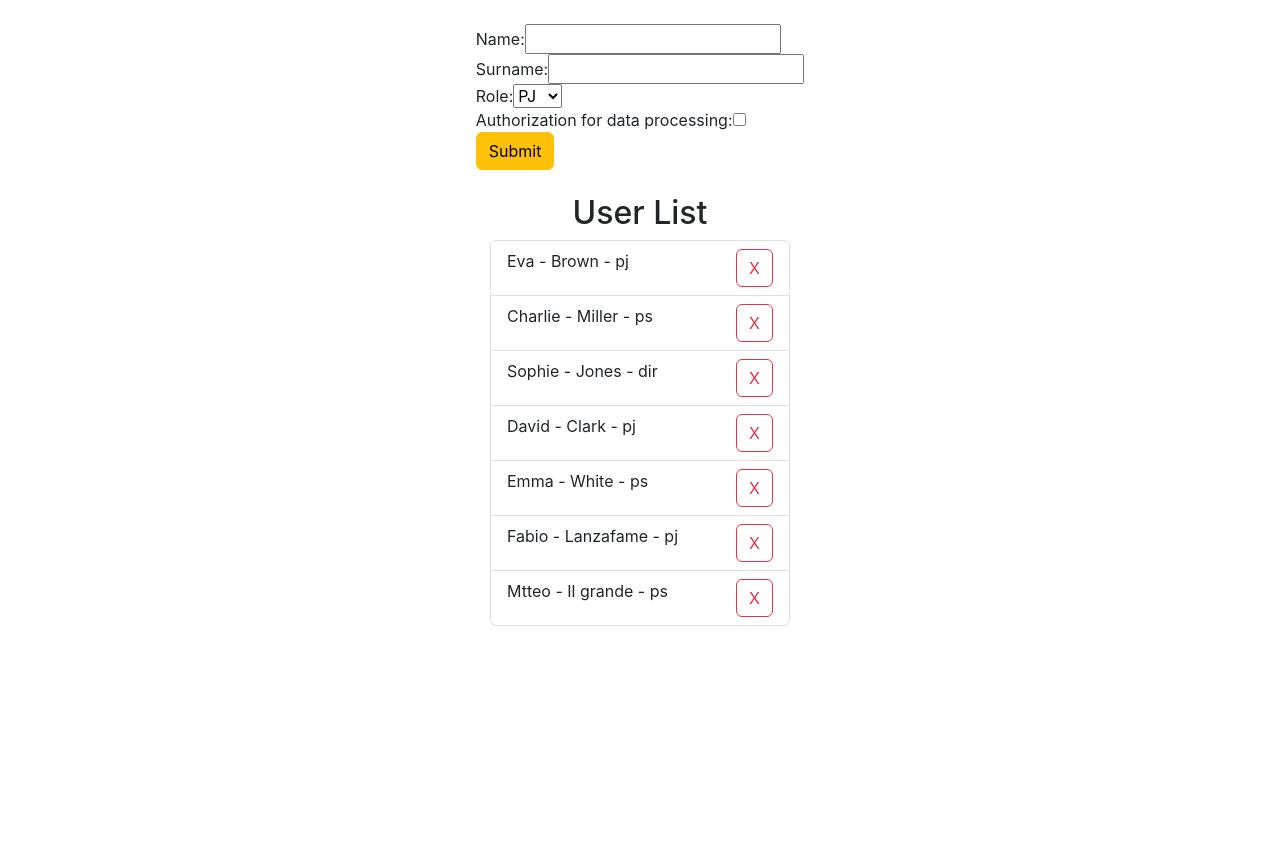
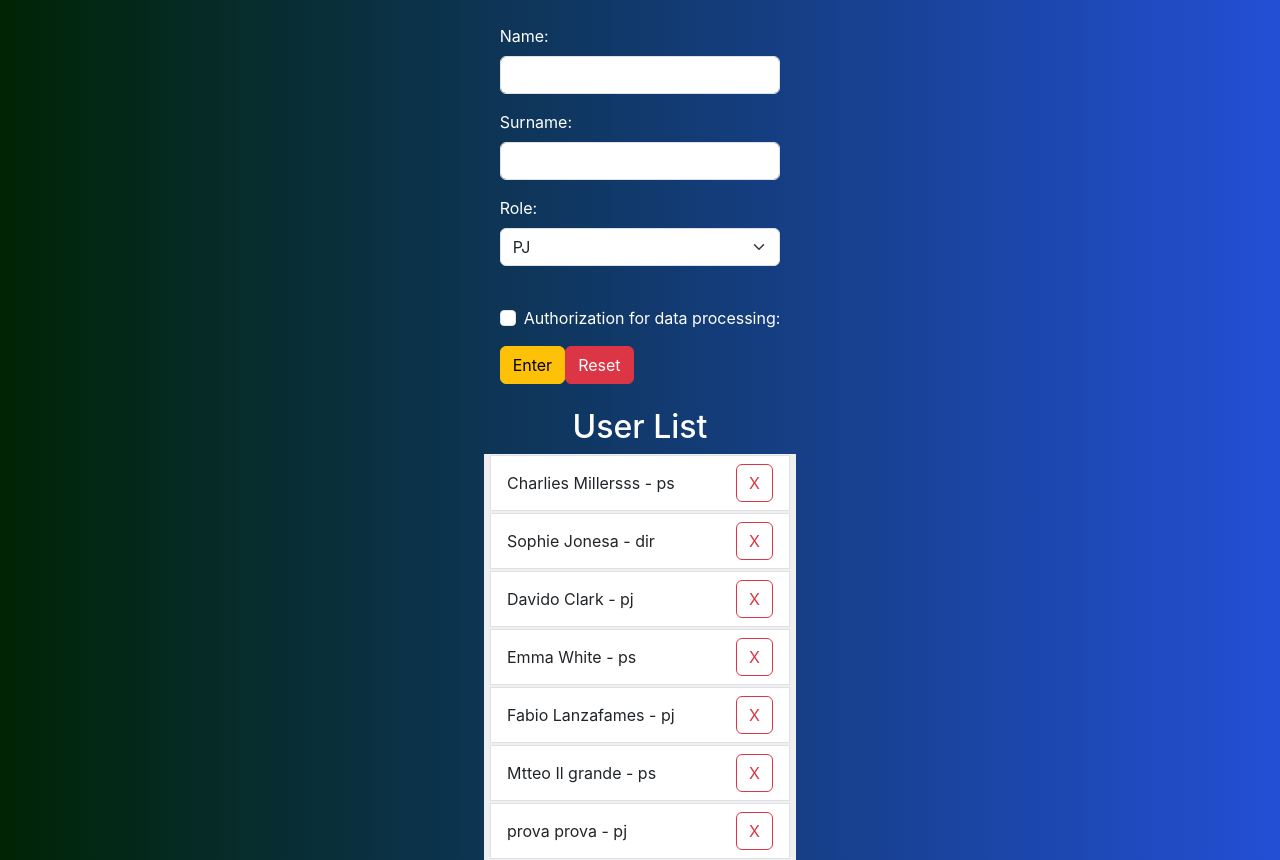
Before and after one commit to fl-fabio/fe-sthop, a React (Create React App) app: page / in a window 1280 px wide. Before the commit the page ends 800 px from the top, so only its background shows below. Built offline with nearby package versions, Linux system fonts and the light colour scheme; data requests are answered from the project's data file.

Commit message:
feature(): completed crud

```diff
--- a/src/components/SignupForm/SignupForm.tsx
+++ b/src/components/SignupForm/SignupForm.tsx
@@ -1,10 +1,18 @@
-import { useState, FormEvent, ChangeEvent, FC, useCallback, useEffect } from 'react';
-import useFetchUsers from '../../hooks/useFetchUsers';
+import {
+  useState,
+  FormEvent,
+  ChangeEvent,
+  FC,
+  useCallback,
+  useEffect,
+} from "react";
+import useFetchUsers from "../../hooks/useFetchUsers";
+import { User } from "../../types/User";
 export type FormValues = {
   id?: string;
   name: string;
   surname: string;
-  role: 'pj' | 'ps' | 'dir';
+  role: "pj" | "ps" | "dir";
   authentication: boolean;
 };
 
@@ -16,35 +24,41 @@ type FormErrors = {
   authentication?: string;
 };
 
-const SignUpForm: FC = () => {
-  const {postRequest} = useFetchUsers('http://localhost:3001/users');
+type SignupProps = {
+  setUser: (user: User | null) => void;
+  user: User | null;
+};
+const SignUpForm = ({ user, setUser }: SignupProps) => {
+  const { postRequest, patchRequest } = useFetchUsers(
+    "http://localhost:3001/users"
+  );
 
   const [formData, setFormData] = useState<FormValues>({
-    name: '',
-    surname: '',
-    role: 'pj',
+    name: "",
+    surname: "",
+    role: "pj",
     authentication: false,
   });
 
   const [formErrors, setFormErrors] = useState<FormErrors>({});
   const [submitted, setSubmitted] = useState(false);
 
-  const validateField = useCallback((fieldName: string, value: string ) => {
+  const validateField = useCallback((fieldName: string, value: string) => {
     const errors: FormErrors = {};
     switch (fieldName) {
-      case 'name':
-        if (value.trim()=== '') {
-          errors.name = 'Name is required';
+      case "name":
+        if (value.trim() === "") {
+          errors.name = "Name is required";
         }
         break;
-      case 'surname':
-        if (value.trim()==='') {
-          errors.surname = 'Surname is required';
+      case "surname":
+        if (value.trim() === "") {
+          errors.surname = "Surname is required";
         }
         break;
-      case 'role':
+      case "role":
         if (!value.trim()) {
-          errors.role = 'Role is required';
+          errors.role = "Role is required";
         }
         break;
       default:
@@ -57,15 +71,18 @@ const SignUpForm: FC = () => {
 
   const searchAllErrors = useCallback(() => {
     setFormErrors({});
-    validateField('name', formData.name);
-    validateField('surname', formData.surname);
+    validateField("name", formData.name);
+    validateField("surname", formData.surname);
   }, [formData.name, formData.surname, validateField]);
 
   useEffect(() => {
     searchAllErrors();
   }, [formData, searchAllErrors]);
 
-
+  useEffect(() => {
+    console.log(user);
+    user && setFormData(user);
+  }, [user]);
 
   const handleChange = (
     event: ChangeEvent<HTMLInputElement | HTMLSelectElement>
@@ -75,47 +92,72 @@ useEffect(() => {
 
     setFormData((prevData) => ({
       ...prevData,
-      [name]: type === 'checkbox' ? checked : value,
+      [name]: type === "checkbox" ? checked : value,
     }));
+  };
+
+  const handleReset = () => {
+    setFormData({
+      name: "",
+      surname: "",
+      role: "pj",
+      authentication: false,
+    });
+    setFormErrors({});
+    setSubmitted(false);
+    setUser(null);
   };
 
   const handleSubmit = (event: FormEvent) => {
     event.preventDefault();
     setSubmitted(true);
     if (Object.keys(formErrors).length === 0) {
+      if (!user) {
         postRequest(formData);
+      } else {
+        patchRequest(user.id!, formData);
       }
-
+    }
   };
 
   return (
     <>
-    <form onSubmit={handleSubmit}>
-      <label>
-        Name:
+      <form onSubmit={handleSubmit} className="text-white">
+        <div className="mb-3">
+          <label className="form-label">Name:</label>
           <input
             type="text"
             name="name"
+            className="form-control"
             value={formData.name}
             onChange={handleChange}
           />
-      </label>
-      {submitted && formErrors.name && <span style={{ color: 'red' }} className="error">{formErrors.name}</span>}
-      <br />
-      <label>
-        Surname:
+
+          {submitted && formErrors.name && (
+            <span style={{ color: "red" }} className="error">
+              {formErrors.name}
+            </span>
+          )}
+        </div>
+        <div className="mb-3">
+          <label className="form-label">Surname:</label>
           <input
             type="text"
             name="surname"
             value={formData.surname}
             onChange={handleChange}
+            className="form-control"
           />
-      </label>
-      {submitted && formErrors.surname && <span style={{ color: 'red' }} className="error">{formErrors.surname}</span>}
-      <br />
-      <label>
-        Role:
+          {submitted && formErrors.surname && (
+            <span style={{ color: "red" }} className="error">
+              {formErrors.surname}
+            </span>
+          )}
+        </div>
+        <div className="mb-3">
+          <label className="form-label">Role:</label>
           <select
+            className="form-select"
             name="role"
             value={formData.role}
             onChange={handleChange}
@@ -124,21 +166,29 @@ useEffect(() => {
             <option value="ps">PS</option>
             <option value="dir">DIR</option>
           </select>
-      </label>
+        </div>
         <br />
-      <label>
-        Authorization for data processing:
+        <div className="mb-3">
+          <div className="form-check">
             <input
+              className="form-check-input"
               type="checkbox"
               name="authentication"
               checked={formData.authentication}
               onChange={handleChange}
             />
+            <label className="form-check-label">
+              Authorization for data processing:
             </label>
-      <br />
-      <button type="submit" className='btn btn-warning'>Submit</button>
+          </div>
+        </div>
+        <button type="submit" className="btn btn-warning">
+          {user ? "Update" : "Enter"}
+        </button>
+        <button type="button" className="btn btn-danger" onClick={handleReset}>
+          Reset
+        </button>
       </form>
-
     </>
   );
 };
--- a/src/components/UserList/UserList.tsx
+++ b/src/components/UserList/UserList.tsx
@@ -1,14 +1,24 @@
 import React, { useEffect } from "react";
 import useFetchUsers from "../../hooks/useFetchUsers";
+import { User } from "../../types/User";
 
-const UsersList = () => {
+type UserListProps = {
+  user: User | null;
+  setUser: (user: User) => void;
+};
+const UsersList = ({ setUser, user }: UserListProps) => {
   const url = "http://localhost:3001/users";
-  const { loading, error, users, deleteRequest, getRequest } = useFetchUsers(url);
+  const { loading, error, users, deleteRequest, getRequest } =
+    useFetchUsers(url);
 
   useEffect(() => {
     // Richiedi nuovamente gli utenti quando la richiesta di creazione è completata con successo
     getRequest();
   }, [getRequest, users]);
+
+  const getUserSelectedHandler = (user: User) => {
+    setUser(user);
+  };
 
   if (loading) {
     return <p>Loading...</p>;
@@ -20,16 +30,42 @@ const UsersList = () => {
 
   return (
     <div>
-      <h2 className="text-center">User List</h2>
+      <h2 className="text-center text-white">User List</h2>
       <div className="d-flex justify-content-center">
         <ul className="list-group">
-          {users.map((user) => (
-            <li key={user.id} className="list-group-item" style={{width: '300px'}}>
-              <div className="d-flex justify-content-between">
-                <div>{user.name} - {user.surname} - {user.role}</div>
-                <div><button className="btn btn-outline-danger" onClick={() => deleteRequest(user.id!)}>X</button></div>
-              </div>
-            </li>
+          {users.map((listUser) => (
+            <button
+              onClick={() => getUserSelectedHandler(listUser)}
+              style={{ border: "none" }}
+            >
+              <li
+                key={listUser.id}
+                className={
+                  "list-group-item" +
+                  (listUser.id === user?.id ? " active" : "")
+                }
+                style={{ width: "300px" }}
+              >
+                <div className="d-flex justify-content-between">
+                  <div className="d-flex align-items-center">
+                    {listUser.name} {listUser.surname} - {listUser.role}
+                  </div>
+                  <div>
+                    <button
+                      className={
+                        "btn" +
+                        (listUser.id === user?.id
+                          ? " btn-outline-light"
+                          : " btn-outline-danger")
+                      }
+                      onClick={() => deleteRequest(listUser.id!)}
+                    >
+                      X
+                    </button>
+                  </div>
+                </div>
+              </li>
+            </button>
           ))}
         </ul>
       </div>
--- a/src/hooks/useFetchUsers.tsx
+++ b/src/hooks/useFetchUsers.tsx
@@ -1,10 +1,11 @@
-import { useState, useEffect, useCallback } from 'react';
-import { User } from '../types/User';
+import { useState, useEffect, useCallback } from "react";
+import { User } from "../types/User";
 
 const useFetchUsers = (url: string) => {
   const [loading, setLoading] = useState(true);
   const [error, setError] = useState(null);
   const [users, setUsers] = useState<User[]>([]);
+  const [user, setUser] = useState<User | null>(null);
 
   const fetchData = useCallback(async () => {
     try {
@@ -12,17 +13,15 @@ const useFetchUsers = (url: string) => {
       const result = await response.json();
       setUsers(result);
     } catch (error: any) {
-      setError(error.message || 'An error occurred');
+      setError(error.message || "An error occurred");
     } finally {
       setLoading(false);
     }
-  },[url]);
+  }, [url]);
 
   useEffect(() => {
     fetchData();
   }, [fetchData, url]);
-
-
 
   const getRequest = () => {
     fetchData();
@@ -32,7 +31,7 @@ const useFetchUsers = (url: string) => {
     setLoading(true);
     try {
       const response = await fetch(`${url}/${id}`, {
-        method: 'DELETE',
+        method: "DELETE",
       });
       if (!response.ok) {
         throw new Error(`Error: ${response.status} - ${response.statusText}`);
@@ -41,7 +40,6 @@ const useFetchUsers = (url: string) => {
       setLoading(false);
     } catch (error: any) {
       setError(error.message);
-
     }
   };
 
@@ -49,9 +47,9 @@ const useFetchUsers = (url: string) => {
     setLoading(true);
     try {
       const response = await fetch(url, {
-        method: 'POST',
+        method: "POST",
         headers: {
-          'Content-Type': 'application/json',
+          "Content-Type": "application/json",
         },
         body: JSON.stringify(formData),
       });
@@ -66,7 +64,53 @@ const useFetchUsers = (url: string) => {
     }
   };
 
-  return { loading, error, users, deleteRequest, postRequest, getRequest };
+  const patchRequest = async (id: string, formData: User) => {
+    try {
+      const response = await fetch(`${url}/${id}`, {
+        method: "PATCH",
+        headers: {
+          "Content-Type": "application/json",
+        },
+        body: JSON.stringify(formData),
+      });
+      if (!response.ok) {
+        throw new Error(`Error: ${response.status} - ${response.statusText}`);
+      }
+      const data = await response.json();
+      setUsers((prevUsers) =>
+        prevUsers.map((user) => (user.id === id ? data : user))
+      );
+    } catch (error: any) {
+      setError(error.message);
+    }
+  };
+
+  const getUserById = async (id: string) => {
+    try {
+      const response = await fetch(`${url}/${id}`);
+      if (!response.ok) {
+        throw new Error(`Error: ${response.status} - ${response.statusText}`);
+      }
+      const data = await response.json();
+      setUser(data);
+      return data;
+    } catch (error: any) {
+      setError(error.message);
+    }
+  };
+
+  return {
+    loading,
+    error,
+    users,
+    user,
+    setUser,
+    deleteRequest,
+    postRequest,
+    getRequest,
+    patchRequest,
+    getUserById,
+  };
 };
 
 export default useFetchUsers;
--- a/src/index.css
+++ b/src/index.css
@@ -5,6 +5,8 @@ body {
     sans-serif;
   -webkit-font-smoothing: antialiased;
   -moz-osx-font-smoothing: grayscale;
+  background: rgb(0,36,4);
+background: linear-gradient(90deg, rgba(0,36,4,1) 0%, rgba(35,79,213,1) 100%, rgba(43,70,103,0.2679446778711485) 100%);
 }
 
 code {
--- a/src/pages/Home/Home.tsx
+++ b/src/pages/Home/Home.tsx
@@ -1,20 +1,20 @@
-import React from 'react'
-import { NavLink, Outlet } from 'react-router-dom'
-import UsersList from '../../components/UserList/UserList'
-import SignUpForm from '../../components/SignupForm/SignupForm'
+import React from "react";
+import UsersList from "../../components/UserList/UserList";
+import SignUpForm from "../../components/SignupForm/SignupForm";
+import useFetchUsers from "../../hooks/useFetchUsers";
+const Home = () => {
+  const { user, setUser } = useFetchUsers("http://localhost:3001/users");
 
-const Home = () => {
   return (
     <div>
       <br />
-      <div className='d-flex justify-content-center'>
-      <SignUpForm />
+      <div className="d-flex justify-content-center">
+        <SignUpForm setUser={setUser} user={user} />
       </div>
       <br />
-      <UsersList />
+      <UsersList setUser={setUser} user={user} />
+    </div>
+  );
+};
 
-    </div>
-  )
-}
-
-export default Home
+export default Home;
--- a/src/router/Router.tsx
+++ b/src/router/Router.tsx
@@ -1,6 +1,5 @@
 import { RouterProvider, createBrowserRouter } from "react-router-dom";
 import Home from "../pages/Home/Home";
-import SignUpForm from "../components/SignupForm/SignupForm";
 import Login from "../pages/Login/Login";
 import Handler from "../pages/Handler/Handler";
 
@@ -10,7 +9,7 @@ const Router = () => {
       path: "/",
       element: <Home />,
       children: [
-        { path: "signup", element: <SignUpForm /> },
+
         { path: "login", element: <Login /> },
       ],
     },
--- a/src/server/db.json
+++ b/src/server/db.json
@@ -1,15 +1,8 @@
 {
   "users": [
     {
-      "id": "456",
-      "name": "Eva",
-      "surname": "Brown",
-      "role": "pj",
-      "authentication": false
-    },
-    {
-      "name": "Charlie",
-      "surname": "Miller",
+      "name": "Charlies",
+      "surname": "Millersss",
       "role": "ps",
       "authentication": true,
       "id": "1211"
@@ -17,12 +10,12 @@
     {
       "id": "789",
       "name": "Sophie",
-      "surname": "Jones",
+      "surname": "Jonesa",
       "role": "dir",
       "authentication": false
     },
     {
-      "name": "David",
+      "name": "Davido",
       "surname": "Clark",
       "role": "pj",
       "authentication": true,
@@ -38,7 +31,7 @@
     {
       "id": "e28b",
       "name": "Fabio",
-      "surname": "Lanzafame",
+      "surname": "Lanzafames",
       "role": "pj",
       "authentication": true
     },
@@ -47,6 +40,13 @@
       "name": "Mtteo",
       "surname": "Il grande",
       "role": "ps",
+      "authentication": false
+    },
+    {
+      "id": "2b79",
+      "name": "prova",
+      "surname": "prova",
+      "role": "pj",
       "authentication": false
     }
   ],
```
Lines whose indentation alone changed are shown as unchanged.
